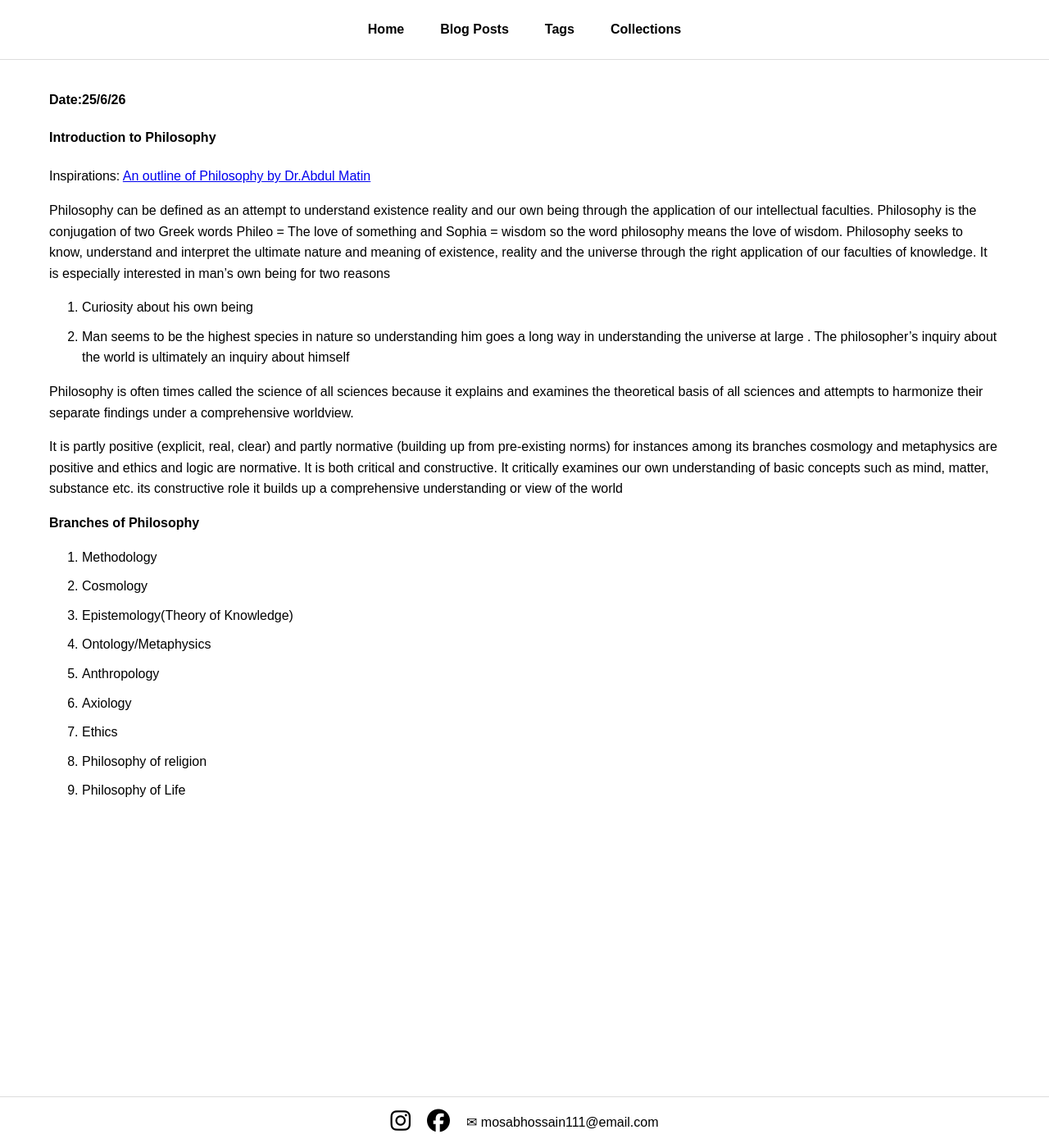
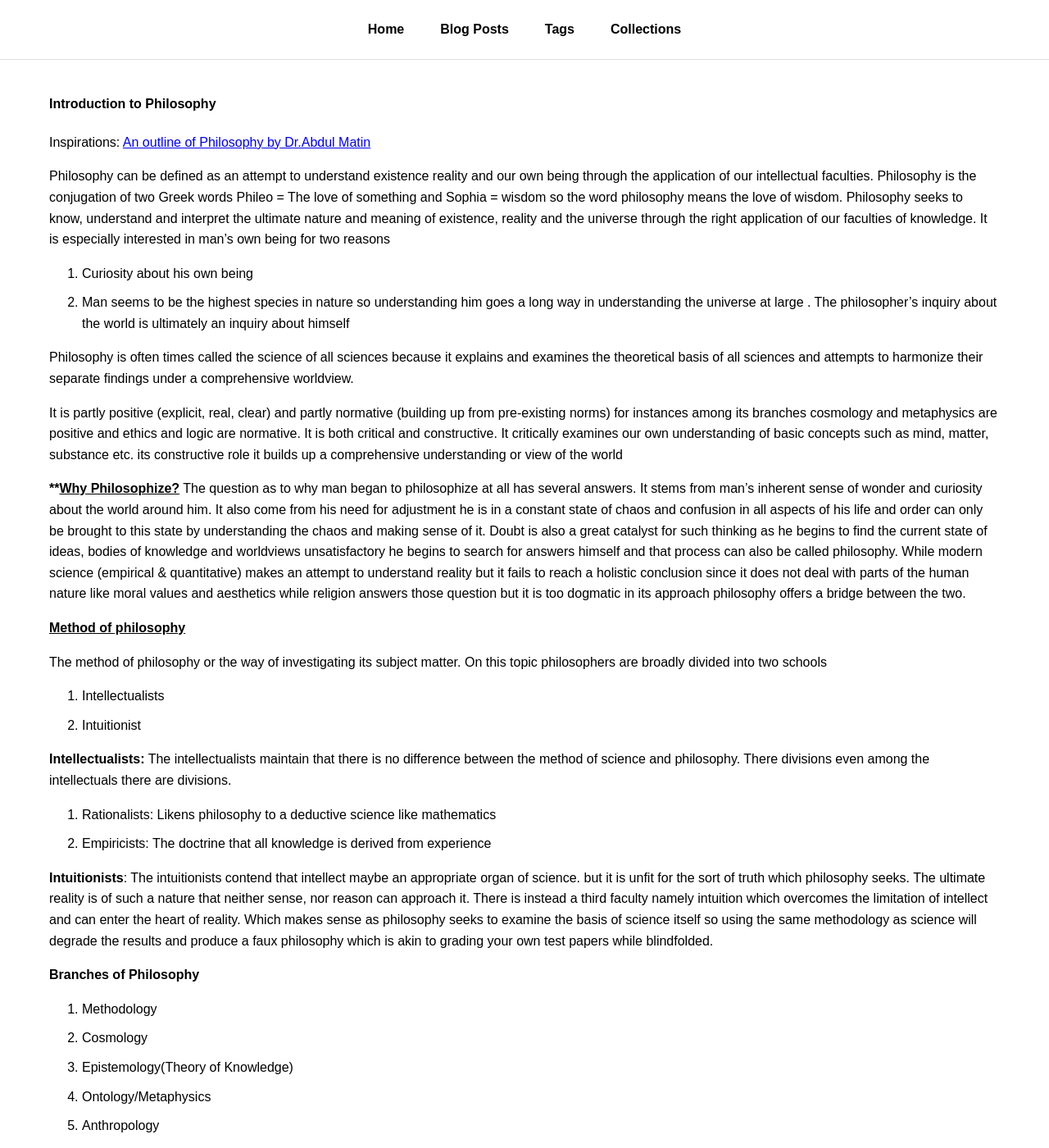
Before and after one commit to yusha11196/mentalscapes, a Jekyll site: the page built from _posts/2026-06-25-Introduction-to-Philosophy.md, in a window 1280 px wide and 1400 px high. Shown: the whole window at 82% size. Built offline with Jekyll 4.4.1, drawn with Linux system fonts in a browser that asks for light colours.

Commit message:
Update 2026-06-25-Introduction-to-Philosophy.md

```diff
--- a/_posts/2026-06-25-Introduction-to-Philosophy.md
+++ b/_posts/2026-06-25-Introduction-to-Philosophy.md
@@ -5,7 +5,7 @@ tags:
   - philosophy
   - metaphysics
 ---
-**Date:25/6/26**
+
 #### **Introduction to Philosophy**
 Inspirations: [An outline of Philosophy by Dr.Abdul Matin](https://archive.org/details/in.ernet.dli.2015.454698/mode/2up)
 
@@ -21,6 +21,21 @@ Philosophy is often times called the science of all sciences because it explains
 It is partly positive (explicit, real, clear) and partly normative (building up from pre-existing norms)
 for instances among its branches cosmology and metaphysics are positive and ethics and logic are normative. It is both critical and constructive. It critically examines our own understanding of basic concepts such as mind, matter, substance etc. its constructive role it builds up a comprehensive understanding or view of the world
 
+****<u>Why Philosophize?</u>**
+The question as to why man began to philosophize at all has several answers. It stems from man's inherent sense of wonder and curiosity about the world around him. It also come from his need for adjustment he is in a constant state of chaos and confusion in all aspects of his life and order can only be brought to this state by understanding the chaos and making sense of it. Doubt is also a great catalyst for such thinking as he begins to find the current state of ideas, bodies of knowledge and worldviews unsatisfactory he begins to search for answers himself and that process can also be called philosophy. While modern science (empirical & quantitative) makes an attempt to understand reality but it fails to reach a holistic conclusion since it does not deal with parts of the human nature like moral values and aesthetics while religion answers those question but it is too dogmatic in its approach philosophy offers a bridge between the two.
+
+**<u>Method of philosophy</u>**
+
+The method of philosophy or the way of investigating its subject matter. On this topic philosophers are broadly divided into two schools
+1. Intellectualists
+2. Intuitionist
+
+**Intellectualists:** The intellectualists maintain that there is no difference between the method of science and philosophy. There divisions even among the intellectuals there are divisions.
+1. Rationalists: Likens philosophy to a deductive science like mathematics
+2. Empiricists: The doctrine that all knowledge is derived from experience
+
+**Intuitionists**: The intuitionists contend that intellect maybe an appropriate organ of science. but it is unfit for the sort of truth which philosophy seeks. The ultimate reality is of such a nature that neither sense, nor reason can approach it. There is instead a third faculty namely intuition which overcomes the limitation of intellect and can enter the heart of reality. Which makes sense as philosophy seeks to examine the basis of science itself so using the same methodology as science will degrade the results and produce a faux philosophy which is akin to grading your own test papers while blindfolded.
+
 **Branches of Philosophy**
 1. Methodology
 2. Cosmology
```
